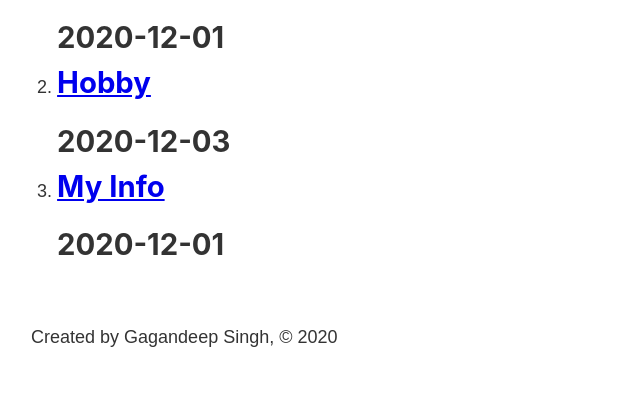
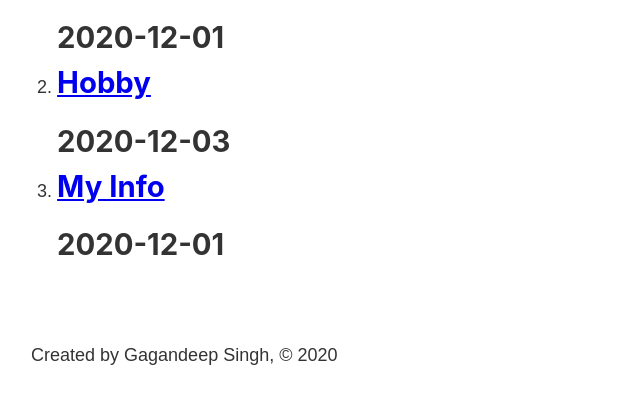
Before and after one commit to Gagandeep39/gatsby-demo, a Gatsby site: page /blog in a window 1280 px wide. Shown: the part 406-810 px from the top of the page, without its empty margins (252-896 px from the left). Built offline with nearby package versions, Linux system fonts and the light colour scheme; Gatsby itself is replaced by a stand-in of ours.

Commit message:
Added footer css

```diff
--- a/src/components/footer.js
+++ b/src/components/footer.js
@@ -7,6 +7,7 @@
  */
 import React from "react"
 import { graphql, useStaticQuery } from "gatsby"
+import footerStyles from './footer.module.scss'
 
 const Footer = () => {
 
@@ -21,7 +22,7 @@ const Footer = () => {
   `)
 
   return (
-    <footer>
+    <footer className={footerStyles.footer}>
       <p>Created by {metaData.site.siteMetadata.author}, © 2020</p>
     </footer>
   )
--- /dev/null
+++ b/src/components/footer.module.scss
@@ -0,0 +1,3 @@
+.footer {
+  margin-top: 3rem;
+}
```
